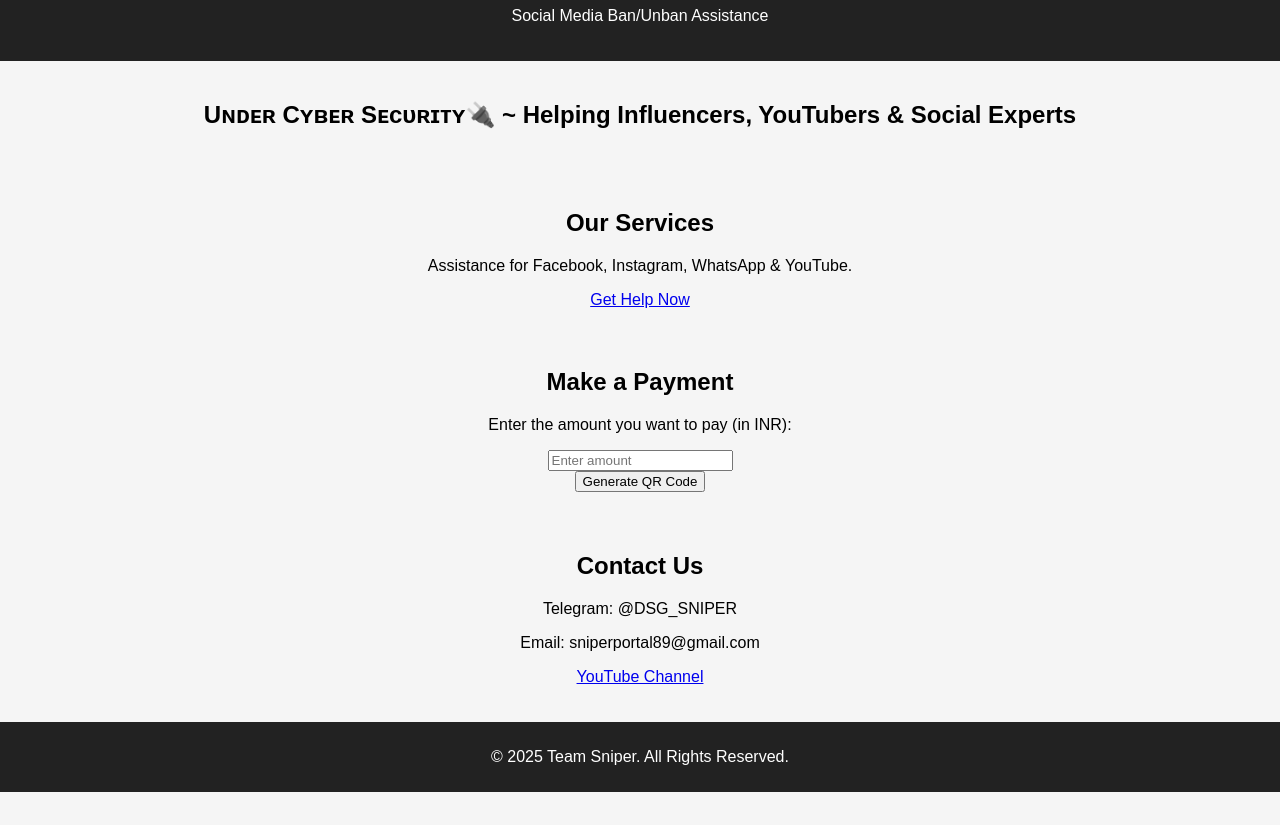
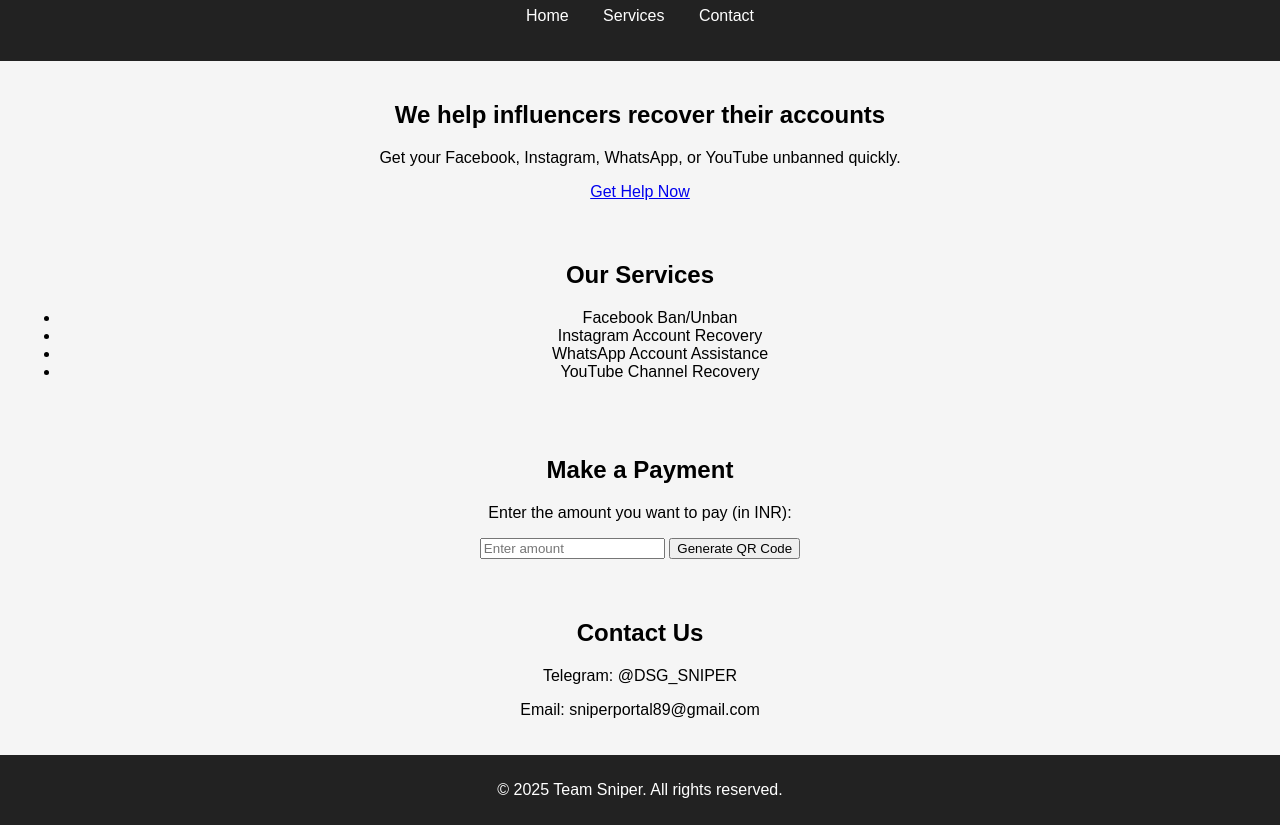
Before and after one commit to OfficialSniper/team-sniper-websi, a plain HTML site: page index.html in a window 1280 px wide. Shown: the part 93-918 px from the top of the page. Before the commit the page ends 885 px from the top, so only its background shows below. Drawn offline with Linux system fonts and the light colour scheme.

Commit message:
index.html

```diff
--- a/index.html
+++ b/index.html
@@ -2,61 +2,54 @@
 <head>
     <meta charset="UTF-8">
     <meta name="viewport" content="width=device-width, initial-scale=1.0">
-    <title>Team Sniper - Social Media Ban/Unban Assistance</title>
+    <title>Team Sniper - Tech Themed</title>
     <link rel="stylesheet" href="style.css">
 </head>
 <body>
     <header>
-        <h1>Team Sniper</h1>
-        <p>Social Media Ban/Unban Assistance</p>
-    </header><section class="hero">
-    <h2>Uɴᴅᴇʀ Cʏʙᴇʀ Sᴇᴄᴜʀɪᴛʏ🔌 ~ Helping Influencers, YouTubers & Social Experts</h2>
-</section>
-
-<section class="services">
-    <h2>Our Services</h2>
-    <p>Assistance for Facebook, Instagram, WhatsApp & YouTube.</p>
+        <h1>Welcome to Team Sniper</h1>
+        <nav>
+            <ul>
+                <li><a href="#home">Home</a></li>
+                <li><a href="#services">Services</a></li>
+                <li><a href="#contact">Contact</a></li>
+            </ul>
+        </nav>
+    </header><section id="home" class="hero">
+    <h2>We help influencers recover their accounts</h2>
+    <p>Get your Facebook, Instagram, WhatsApp, or YouTube unbanned quickly.</p>
     <a href="#payment" class="btn">Get Help Now</a>
 </section>
 
-<section id="payment">
+<section id="services">
+    <h2>Our Services</h2>
+    <ul>
+        <li>Facebook Ban/Unban</li>
+        <li>Instagram Account Recovery</li>
+        <li>WhatsApp Account Assistance</li>
+        <li>YouTube Channel Recovery</li>
+    </ul>
+</section>
+
+<section id="payment" class="payment">
     <h2>Make a Payment</h2>
     <p>Enter the amount you want to pay (in INR):</p>
     <input type="number" id="amount" placeholder="Enter amount">
-    <br>
     <button class="btn" onclick="generateQRCode()">Generate QR Code</button>
     <div id="qrcode"></div>
 </section>
 
-<section class="contact">
+<section id="contact">
     <h2>Contact Us</h2>
     <p>Telegram: @DSG_SNIPER</p>
     <p>Email: sniperportal89@gmail.com</p>
-    <p><a href="https://www.youtube.com/@SniperPortal" target="_blank">YouTube Channel</a></p>
 </section>
 
 <footer>
-    <p>&copy; 2025 Team Sniper. All Rights Reserved.</p>
+    <p>&copy; 2025 Team Sniper. All rights reserved.</p>
 </footer>
 
-<!-- Include QRCode.js library -->
-<script src="https://cdnjs.cloudflare.com/ajax/libs/qrcodejs/1.0.0/qrcode.min.js"></script>
-<script>
-    function generateQRCode() {
-        var amount = document.getElementById("amount").value;
-        if (amount === "" || amount <= 0) {
-            alert("Please enter a valid amount.");
-            return;
-        }
-        var upiLink = "upi://pay?pa=anmol888@fam&pn=TeamSniper&am=" + amount + "&cu=INR&tn=Payment";
-        document.getElementById("qrcode").innerHTML = "";
-        new QRCode(document.getElementById("qrcode"), {
-            text: upiLink,
-            width: 200,
-            height: 200
-        });
-    }
-</script>
+<script src="script.js"></script>
 
 </body>
 </html>
```
